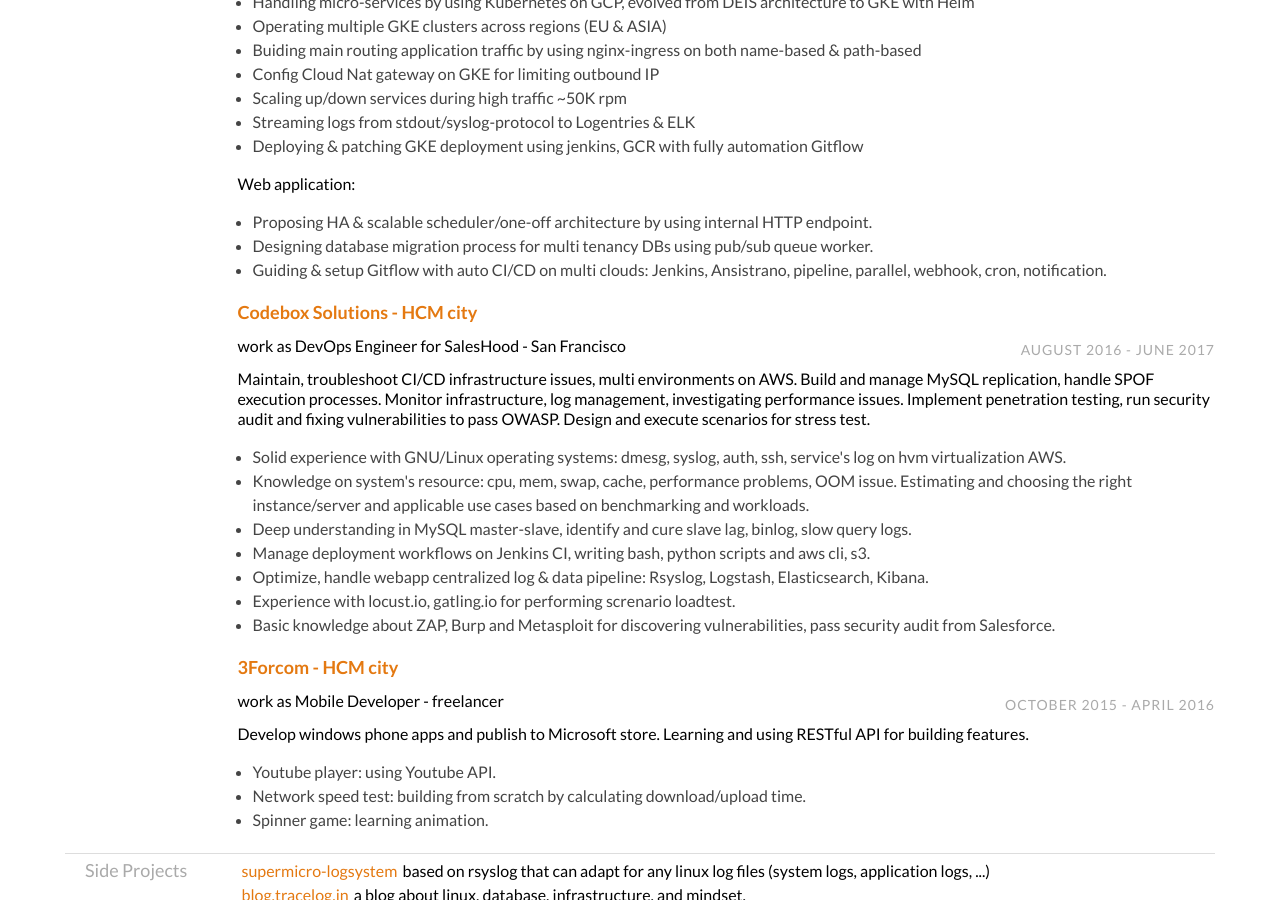
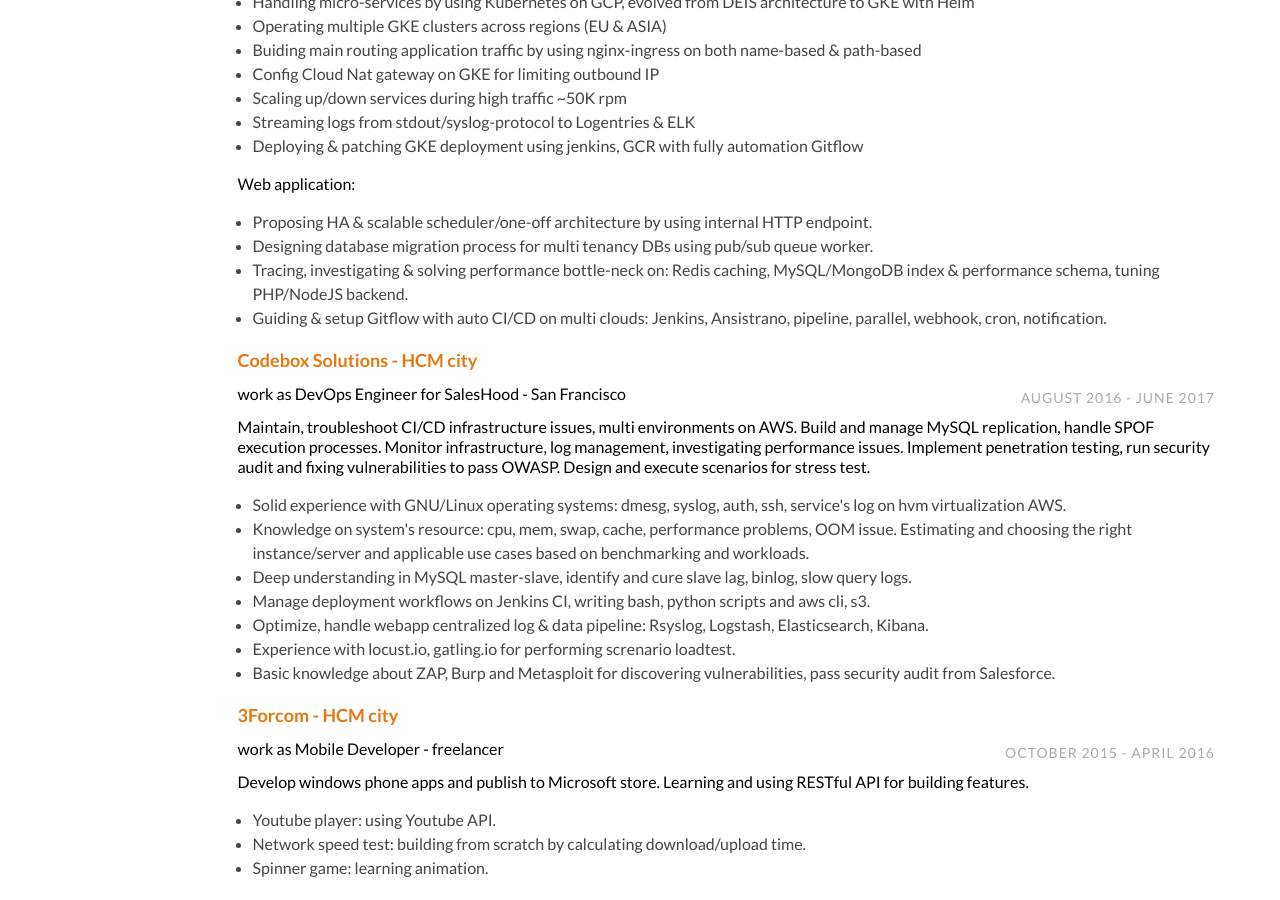
Before and after one commit to duykhang68/duykhang68.github.io, a Jekyll site: the page 2020-hireme.html, which Jekyll copies as it is, in a window 1280 px wide and 900 px high, scrolled down 782 px. Built offline with Jekyll 4.4.1, drawn with Linux system fonts in a browser that asks for light colours.

Commit message:
Update CV

```diff
--- a/2020-hireme.html
+++ b/2020-hireme.html
@@ -102,6 +102,7 @@
                     <ul class="desc">
                             <li>Proposing HA & scalable scheduler/one-off architecture by using internal HTTP endpoint.</li>
                             <li>Designing database migration process for multi tenancy DBs using pub/sub queue worker.</li>
+                            <li>Tracing, investigating & solving performance bottle-neck on: Redis caching, MySQL/MongoDB index & performance schema, tuning PHP/NodeJS backend.</li>
                             <li>Guiding & setup Gitflow with auto CI/CD on multi clouds: Jenkins, Ansistrano, pipeline, parallel, webhook, cron, notification.</li>
                     </ul>
 
```
Also changed, not shown: 2 other files.
